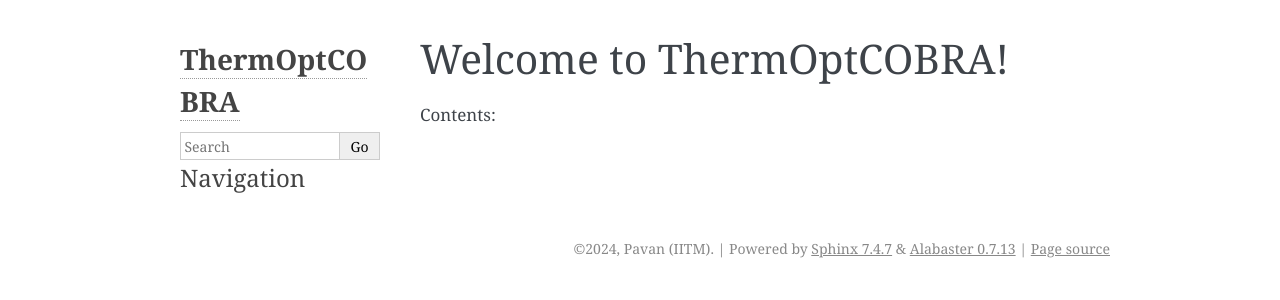
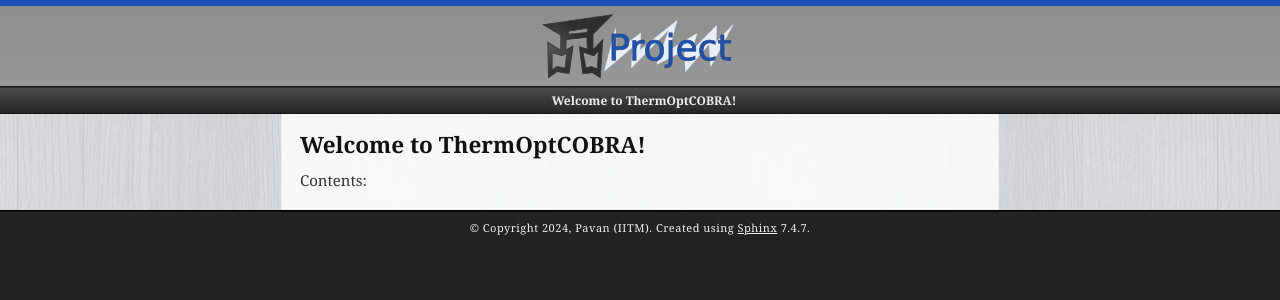
Before and after one commit to NiravBhattLab/ThermOptCOBRA, a Sphinx documentation site: the page built from docs/source/index.rst, in a window 1280 px wide. Shown: the top 300 px of the page. Built offline with Sphinx 7.4.7, drawn with Linux system fonts in a browser that asks for light colours; pages that are not in the unit, such as notebooks, are missing from menus.

Commit message:
Update conf.py

```diff
--- a/docs/source/conf.py
+++ b/docs/source/conf.py
@@ -145,16 +145,16 @@ pygments_style = 'sphinx'
 
 # -- Options for HTML output ----------------------------------------------
 
-html_theme = 'alabaster'
-html_sidebars = {
-    '**': [
-        'about.html',
-        'searchfield.html',
-        'navigation.html',
-        'relations.html',
-        'donate.html',
-    ]
-}
+html_theme = 'scrolls'
+# html_sidebars = {
+#     '**': [
+#         'about.html',
+#         'searchfield.html',
+#         'navigation.html',
+#         'relations.html',
+#         'donate.html',
+#     ]
+# }
 # html_theme_path = [sphinx_rtd_theme.get_html_theme_path()]
 
 # html_sidebars = sphinx_cobra_theme.default_sidebars()
```
